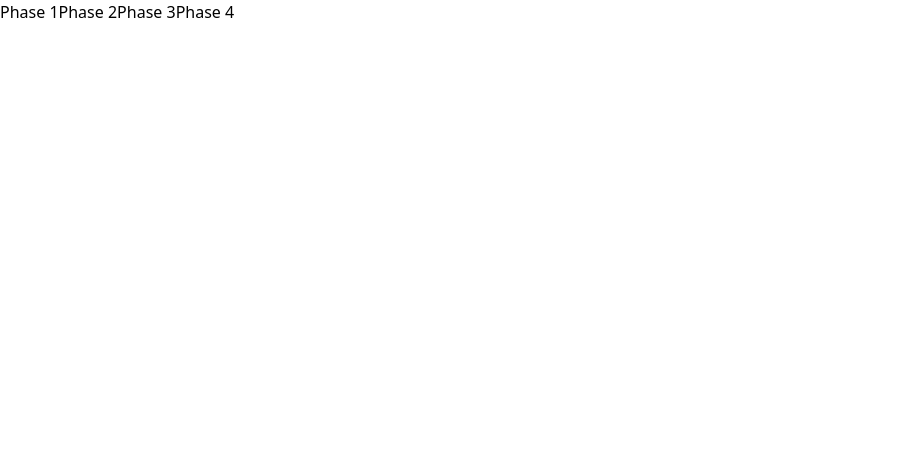
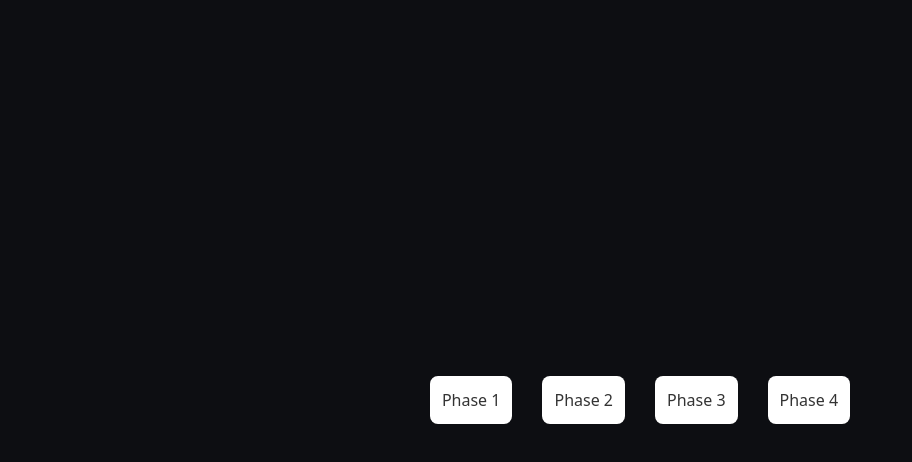
Before and after one commit to robin828/intern_assignment, a Next.js app: page / in a window 1280 px wide. Shown: the top 462 px of the page, without its empty margins (0-912 px from the left). Built offline with nearby package versions, Linux system fonts and the light colour scheme.

Commit message:
resolved tailwind and css

```diff
--- a/tailwind.config.js
+++ b/tailwind.config.js
@@ -1,9 +1,9 @@
 /** @type {import('tailwindcss').Config} */
 module.exports = {
   content: [
-    './pages/**/*.{js,ts,jsx,tsx,mdx}',
-    './components/**/*.{js,ts,jsx,tsx,mdx}',
-    './app/**/*.{js,ts,jsx,tsx,mdx}',
+    './src/pages/**/*.{js,ts,jsx,tsx,mdx}',
+    './src/components/**/*.{js,ts,jsx,tsx,mdx}',
+    './src/app/**/*.{js,ts,jsx,tsx,mdx}',
   ],
   theme: {
     extend: {
```
